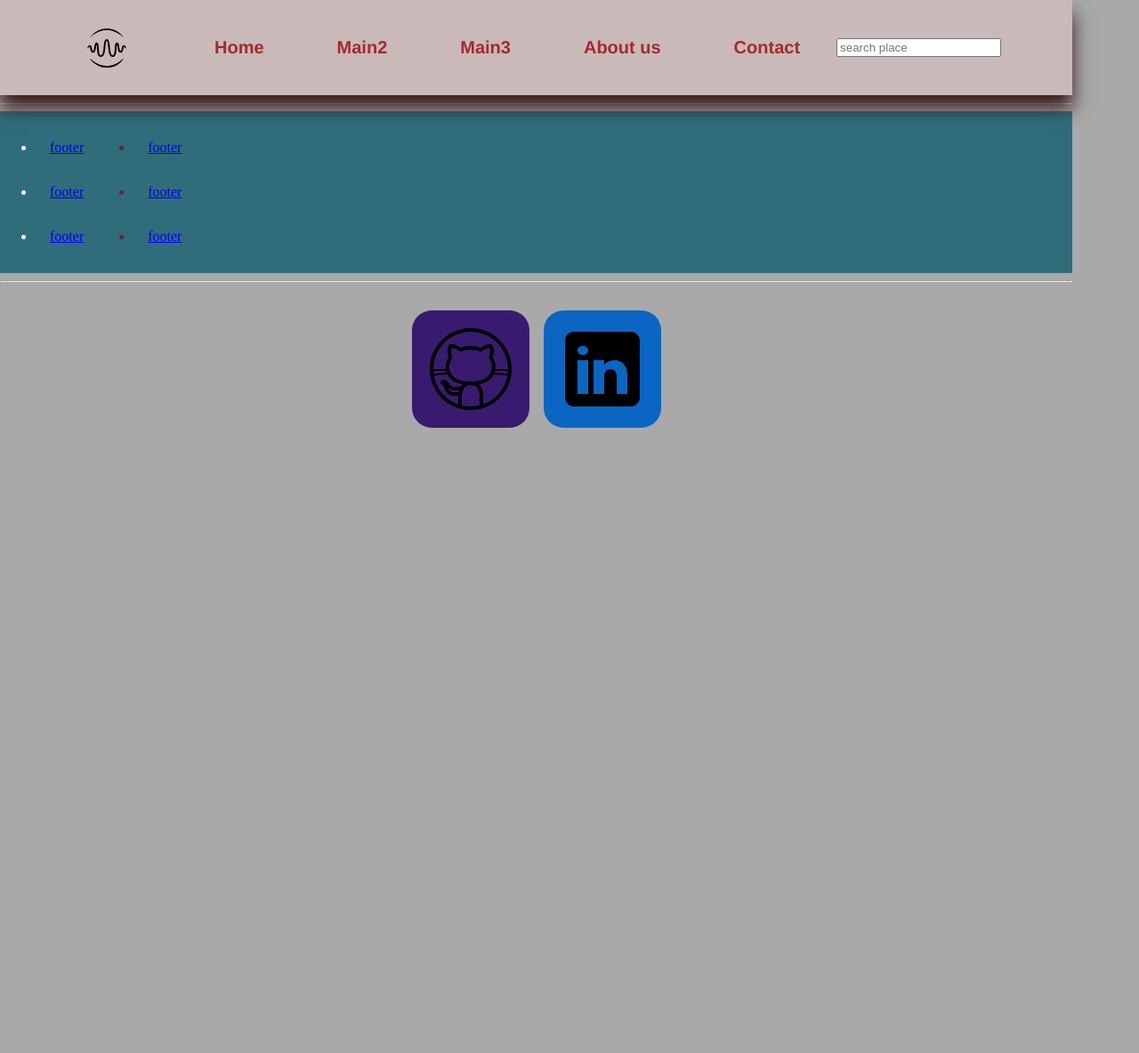
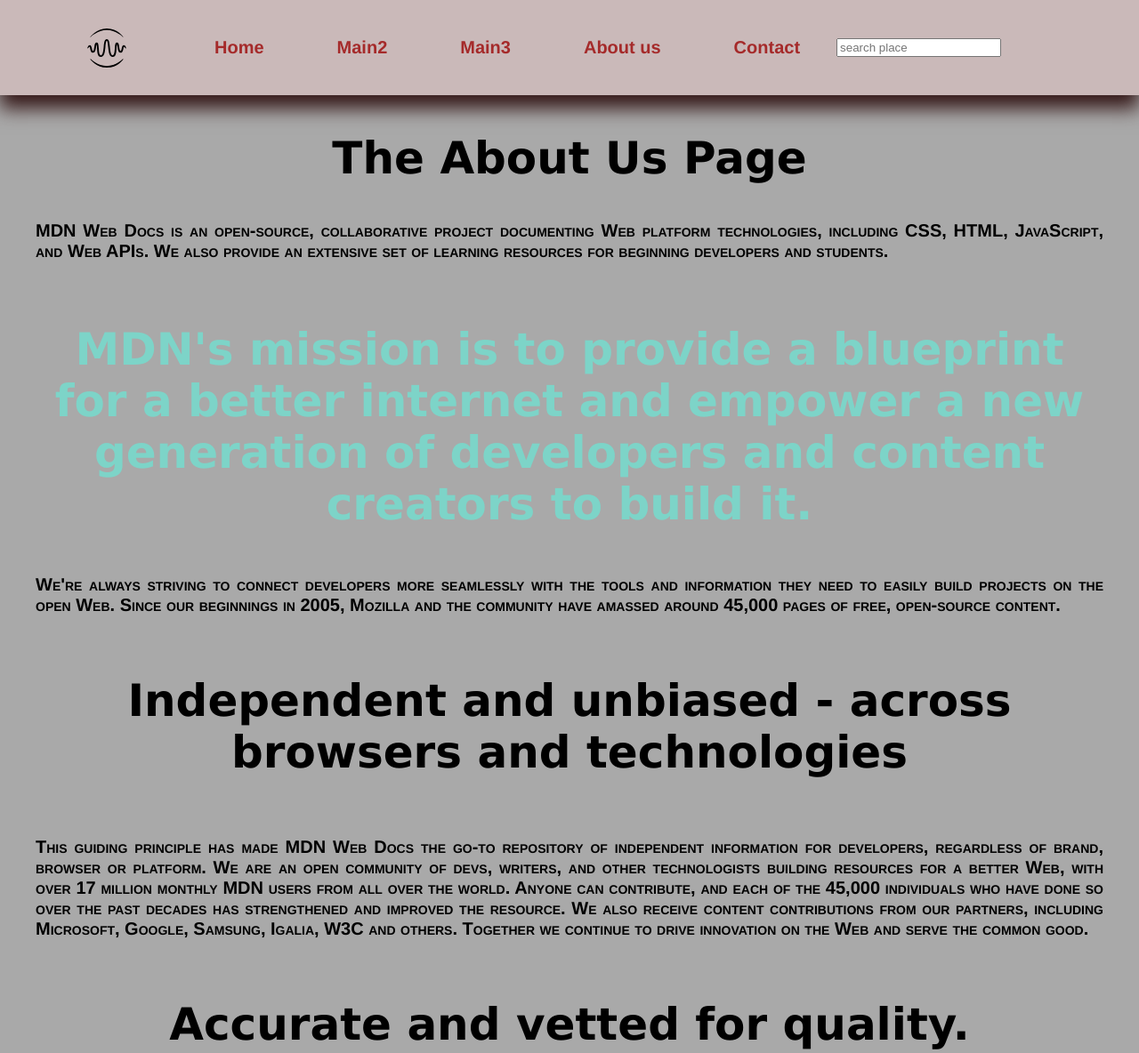
Before and after one commit to akshybhosale/Practice, a React app: page /main3/aboutus in a window 1280 px wide. Shown: the top 1184 px of the page at 89% size. Before the commit the page ends 800 px from the top, so only its background shows below. Built offline with nearby package versions, Linux system fonts and the light colour scheme.

Commit message:
made changes

```diff
--- a/src/components/App.js
+++ b/src/components/App.js
@@ -10,7 +10,7 @@
 import Main2 from "./Main/Main2";
 import Main3 from "./Main/Main3";
 import Aboutus from "./Contact/Aboutus";
-import Contact from "./Contact/contact";
+import Contact from "./Contact/Contact";
 
 
 
@@ -19,11 +19,11 @@
     <div>
     <Header />
     <Routes>
-      <Route index element={<Main />} />
+      <Route index='/' element={<Main />} />
       <Route path="/main2" element={<Main2 />} />
       <Route path="/main3" element={<Main3 />} />
-      <Route path="aboutus" element={<Aboutus />} />
-      <Route path="contact" element={<Contact />} />
+      <Route path="/main3/aboutus" element={<Aboutus />} />
+      <Route path="/main3/aboutus/contact" element={<Contact />} />
 
 
     </Routes>
--- /dev/null
+++ b/src/components/Contact/Aboutus.css
@@ -0,0 +1,16 @@
+.about{
+  margin: 40px;
+}
+h2, h3 ,h4{
+align-items: center;
+text-align: center;
+font-size: 50px;
+font-family: Verdana, Geneva, Tahoma, sans-serif;
+}
+
+#para {
+    font-size: 20px;
+    font-family: 'Franklin Gothic Medium', 'Arial Narrow', Arial, sans-serif;
+    font-weight: 900;
+    font-variant: small-caps;
+}
--- a/src/components/Contact/Aboutus.js
+++ b/src/components/Contact/Aboutus.js
@@ -1,24 +1,25 @@
-
+import React from "react";
+import './Aboutus.css';
 function Aboutus () {
     return(
-        <div>
-        <h2>The About Us Page</h2>
-        <p>MDN Web Docs is an open-source, collaborative project documenting
+        <div className="about">
+        <h2 className="headerone">The About Us Page</h2>
+        <p id= "para">MDN Web Docs is an open-source, collaborative project documenting
             Web platform technologies, including CSS, HTML, JavaScript, and Web APIs. We also provide
              an extensive set of learning resources for beginning developers and students.</p>
-             <h3>MDN's mission is to provide a blueprint for a better internet and empower a new
+             <h3 className="headerthird">MDN's mission is to provide a blueprint for a better internet and empower a new
                 generation of developers and content creators to build it.</h3>
-                <p>We're always striving to connect developers more seamlessly with the
+                <p id= "para">We're always striving to connect developers more seamlessly with the
                     tools and information they need to easily build projects on the open Web.
                     Since our beginnings in 2005, Mozilla
                      and the community have amassed around 45,000 pages of free, open-source content.</p>
-                    <h4>Independent and unbiased - across browsers and technologies</h4>
-                    <p>This guiding principle has made MDN Web Docs the go-to repository
+                    <h4 className="headerfourth">Independent and unbiased - across browsers and technologies</h4>
+                    <p id= "para">This guiding principle has made MDN Web Docs the go-to repository
                          of independent information for developers, regardless of brand, browser
                          or platform. We are an open community of devs, writers, and other technologists building resources for a better Web, with over 17 million monthly MDN users from all over the world. Anyone can contribute, and each of the 45,000 individuals who have done so over the past decades has strengthened and improved the resource. We also receive content contributions from our partners, including Microsoft, Google, Samsung, Igalia, W3C and others.
                          Together we continue to drive innovation on the Web and serve the common good.</p>
-                         <h4>Accurate and vetted for quality.</h4>
-                         <p>
+                         <h4 className="headerfourth">Accurate and vetted for quality.</h4>
+                         <p id= "para">
                          Through our GitHub documentation repository, contributors can make changes,
                          submit pull requests, have their contributions reviewed and then merged with
                          existing content. Through this workflow, we welcome the vast knowledge and experience
--- /dev/null
+++ b/src/components/Contact/Contact.css
@@ -0,0 +1,13 @@
+p{
+    text-align: center;
+    margin: 20px;
+    font-size: 20px;
+    align-items: center;
+}
+
+.new-hook, form{
+text-decoration: none;
+text-align: center;
+display: flexbox;
+align-items: center;
+}
--- a/src/components/Contact/Contact.js
+++ b/src/components/Contact/Contact.js
@@ -1,17 +1,29 @@
+import { useState } from "react";
+function Contact() {
+  const [userQuery, setUserQuery] = useState('');
 
-function Contact() {
-    return(
+const searchQuery= () => {
+  window.open(`https://google.com/search?q=${userQuery}`, 'blank');
+}
+
+  const updateUserQuery = event => {
+    console.log('event', setUserQuery);
+    setUserQuery(event.target.value);
+
+  }
+  return (
     <div>
       <h2>This is a My Contact</h2>
       <hr />
 
+        <p className="new-hook">Below are the hook concept</p>
 
-      <span>Developed by Akshay Bhosale</span>
-      <div className="socials">
-        <h4>Akshay</h4>
-        <p><span>Akshay</span></p>
+        <div className="form">
+          <input value={userQuery} onChange={updateUserQuery} />
+          <button onClick={searchQuery}>Search</button>
         </div>
 
     </div>
   );
-}export default Contact;
+}
+export default Contact;
--- a/src/components/Footer/Footer.js
+++ b/src/components/Footer/Footer.js
@@ -5,24 +5,7 @@
     return(
 <>
 <footer>
-  <hr></hr>
-  <div id= "footer-menu">
-    <vr>
-    <ul className='footer-menu1'>
-    <li><a href="menu.js" target="_blank">footer</a></li>
-    <li><a href='#'>footer</a></li>
-    <li><a href='#'>footer</a></li>
-    </ul>
-    </vr>
-    <vr>
-    <ul className='footer-menu2'>
-    <li><a href='#'>footer</a></li>
-    <li><a href='#'>footer</a></li>
-    <li><a href='#'>footer</a></li>
-    </ul>
-    </vr>
-  </div>
-   <hr></hr>
+
     <div className="socials">
         <a id="github" href="https://github.com/akshybhosale" target="_blank" rel="noreferrer">
           <img src={github} alt="Github" />
@@ -31,6 +14,7 @@
           <img src={linkedln} alt="Linkedin" />
         </a>
       </div>
+
 </footer>
 </>
     );
--- a/src/components/Header/header.css
+++ b/src/components/Header/header.css
@@ -12,10 +12,10 @@
 position: relative;
 display: flex;
 }
-#logo{
+/* #logo{
     position: relative;
     align-items: center;
-}
+} */
 .nav {
     display: flex;
     align-items: center;
--- a/src/components/Main/Main.js
+++ b/src/components/Main/Main.js
@@ -4,10 +4,10 @@
     <>
       <section>
         <h1>This is main Homepage section</h1>
-        <h3><marquee>de Finibus Bonorum et Malorum", written by Cicero
+        {/* <h3><marquee>de Finibus Bonorum et Malorum", written by Cicero
           in 45 BC.</marquee>
+         </h3> */}
 
-        </h3>
         <p className="paragraph">
           Sed ut perspiciatis unde omnis iste natus error sit voluptatem
           accusantium doloremque laudantium, totam rem aperiam, eaque ipsa quae
```
Also changed, not shown: src/components/Header/Header.js (+2 -2 lines). Lines whose indentation alone changed are shown as unchanged.
